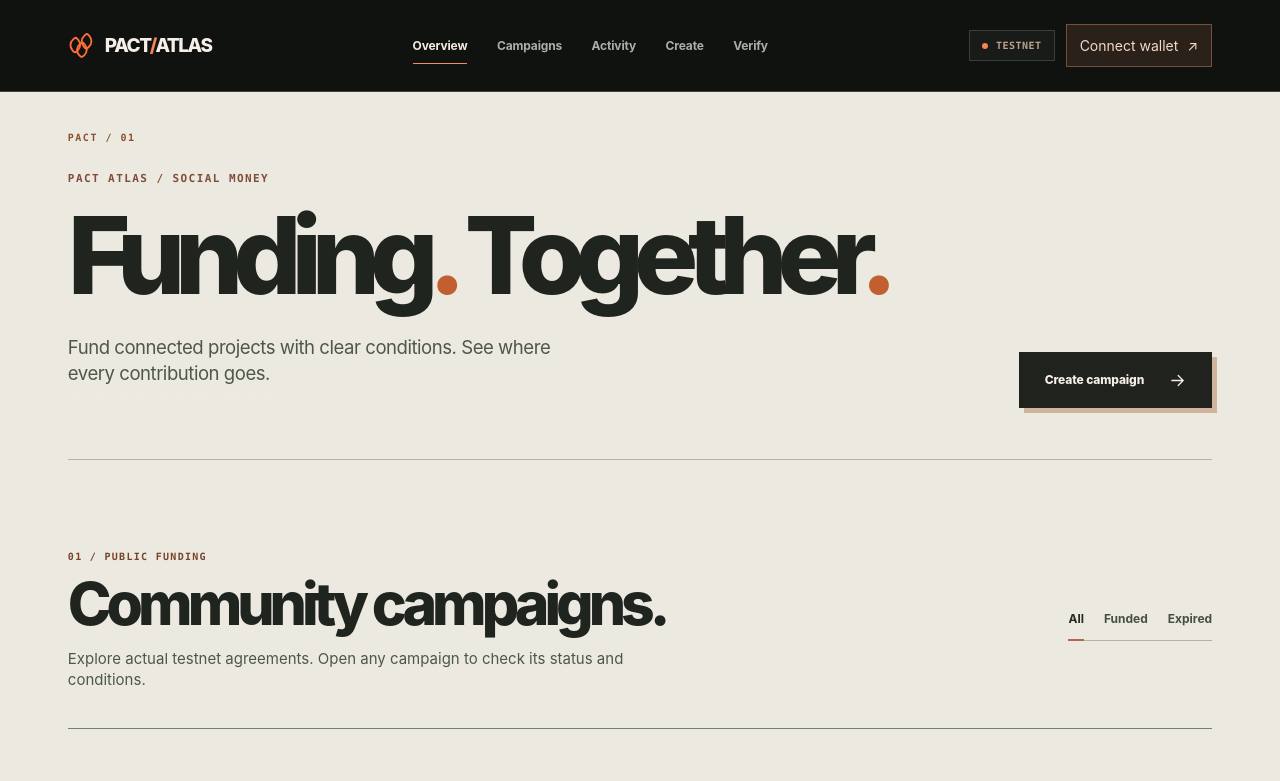
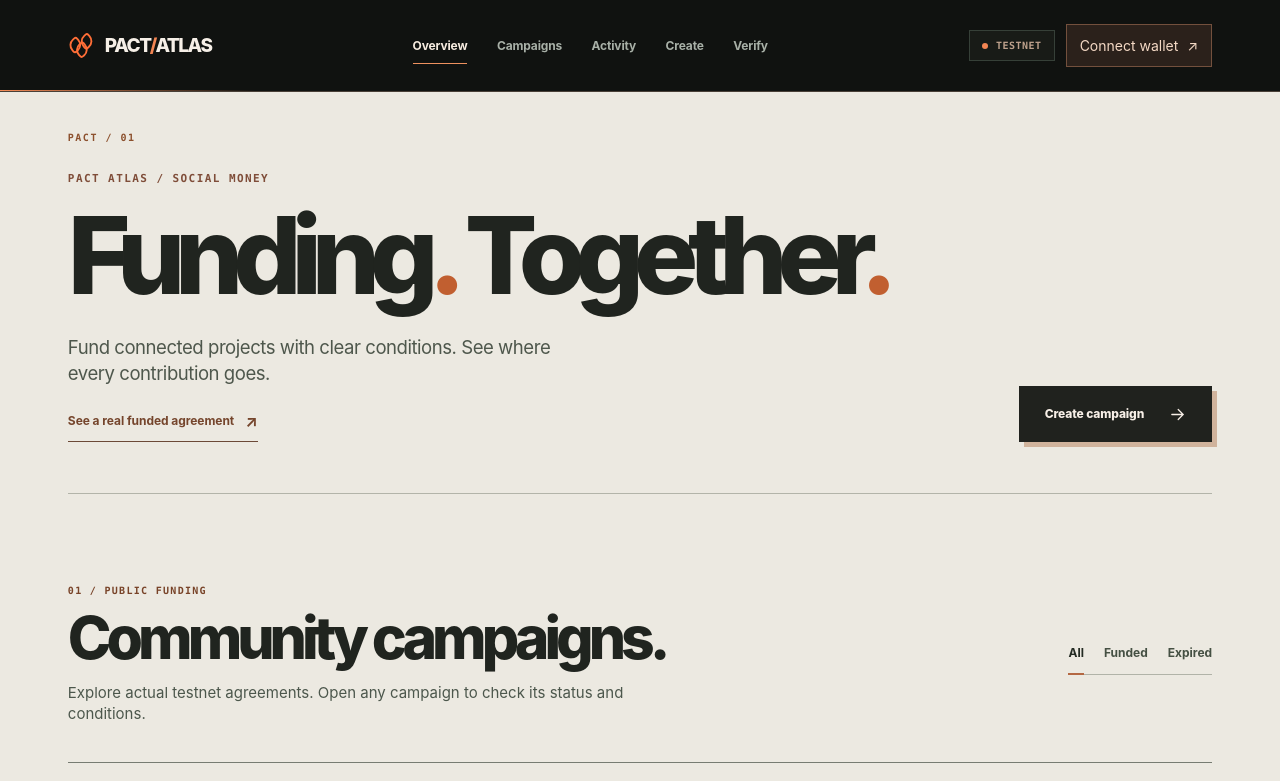
Before and after one commit to Iniwura/pact-atlas, a website: page web/console.html in a window 1280 px wide. Shown: the top 781 px of the page. Drawn offline with Linux system fonts and the light colour scheme; no server answers.

Commit message:
fix(design): anchor workspace accent and evidence shortcut correctly

```diff
--- a/web/app-refinement.css
+++ b/web/app-refinement.css
@@ -65,3 +65,8 @@
  .pact-workspace .dep-node{min-height:120px}
 }
 @media(prefers-reduced-motion:reduce){.pact-workspace .campaign-tile:before,.pact-workspace .new-button{transition:none!important}}
+
+.pact-workspace .shell-topbar{position:relative}
+.pact-workspace .story-jump{display:inline-flex;align-items:center;gap:11px;margin-top:22px;border-bottom:1px solid #6c4937;padding-bottom:8px;color:#75452c;font-weight:720;font-size:12px;letter-spacing:-.005em}
+.pact-workspace .story-jump:hover{color:#ad572c}
+.pact-workspace .story-jump span{font-size:16px}
```
